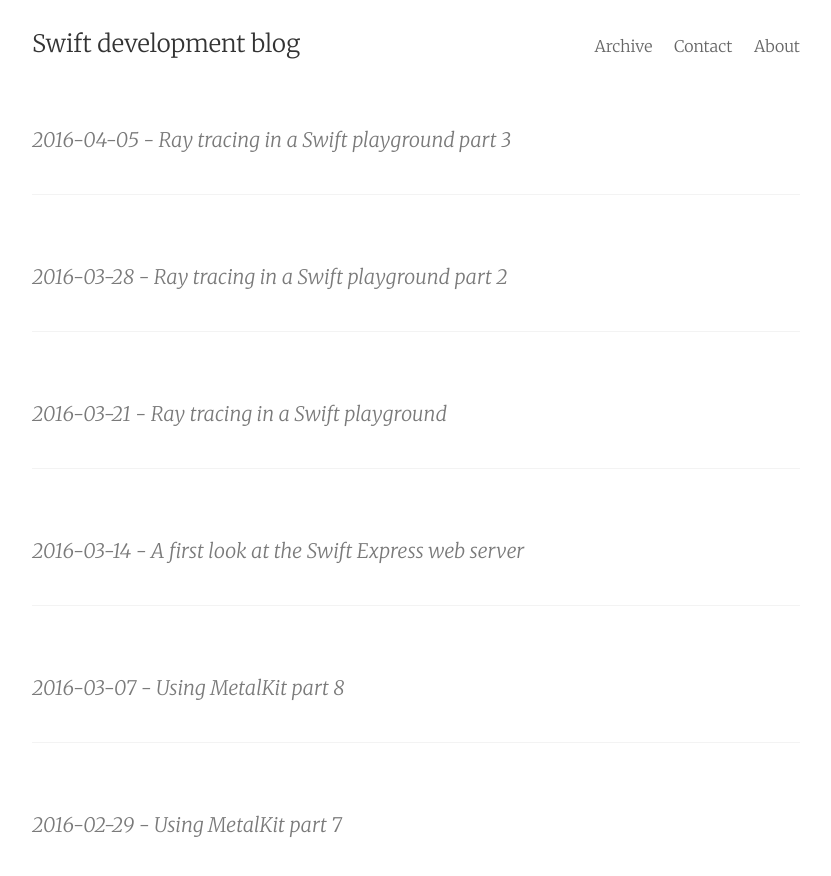
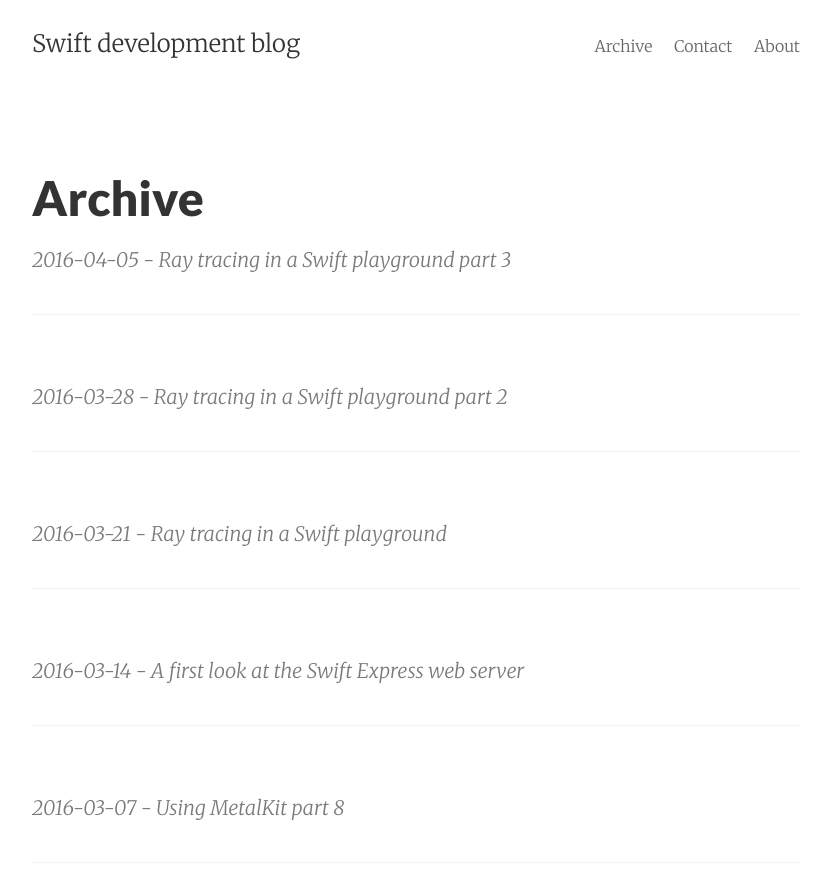
Before and after one commit to mhorga/mhorga.github.io, a Jekyll site: the page built from archive.html, in a window 1280 px wide and 900 px high. Shown: the top 876 px of the window, without its empty margins (224-1055 px from the left). Built offline with Jekyll 4.4.1, drawn with Linux system fonts in a browser that asks for light colours; comment, search, counter and statistics services are not loaded.

Commit message:
added Archive

```diff
--- a/archive.html
+++ b/archive.html
@@ -1,5 +1,7 @@
 ---
-layout: default
+layout: page
+title: Archive
+permalink: /archive/
 ---
 
 <div class="home">
```
